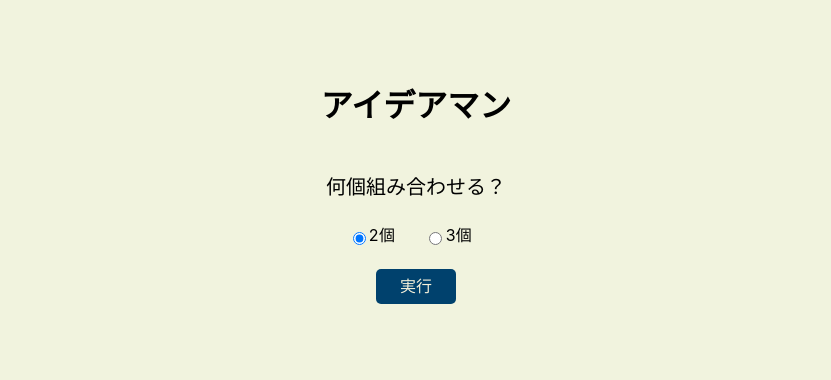
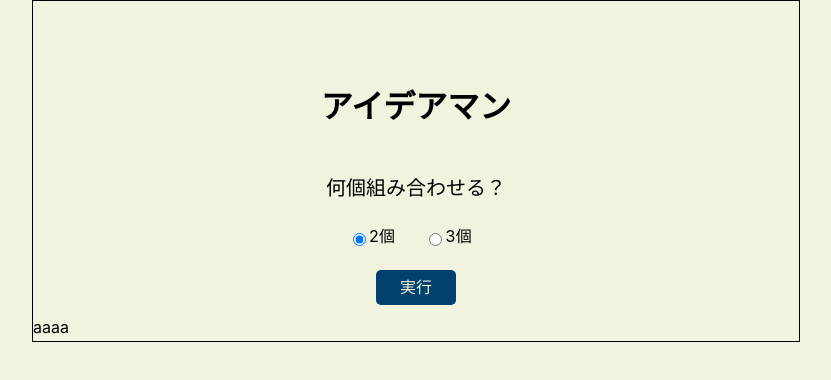
Before and after one commit to YukiOnishi1129/idea-man, a React (Create React App) app: page / in a window 1280 px wide. Shown: the top 380 px of the page, without its empty margins (224-1055 px from the left). Built offline with nearby package versions, Linux system fonts and the light colour scheme.

Commit message:
contextAPI定義

```diff
--- a/src/App.tsx
+++ b/src/App.tsx
@@ -1,14 +1,17 @@
-import React, { FC } from 'react'
+import React, { FC, useState } from 'react'
 import styled from 'styled-components'
+import IdeaContext from './contexts'
 
 import RadioArea from './components/RadioArea'
 import ActionButton from './components/Button'
+import IdeaArea from './components/IdeaArea'
 
 export const Wrapper = styled.div`
   margin: 0 auto;
   padding-top: 40px;
   width: 60%;
   box-sizing: border-box;
+  border: 1px solid;
 `
 
 export const Title = styled.h1`
@@ -17,13 +20,26 @@ export const Title = styled.h1`
   text-align: center;
 `
 
+export const initailState: {
+  radio: boolean
+  data: string[]
+} = {
+  radio: true,
+  data: ['猫', '庭', 'ストロー', '雨', '傘', 'マンション'],
+}
+
 const App: FC = () => {
+  const [ideas, setIdeas] = useState(initailState)
+  console.log(ideas)
   return (
-    <Wrapper>
-      <Title>アイデアマン</Title>
-      <RadioArea />
-      <ActionButton />
-    </Wrapper>
+    <IdeaContext.Provider value={{ ideas, setIdeas }}>
+      <Wrapper>
+        <Title>アイデアマン</Title>
+        <RadioArea />
+        <ActionButton />
+        <IdeaArea />
+      </Wrapper>
+    </IdeaContext.Provider>
   )
 }
 
--- a/src/components/RadioArea.tsx
+++ b/src/components/RadioArea.tsx
@@ -1,5 +1,6 @@
-import React, { FC, useState } from 'react'
+import React, { FC, useContext } from 'react'
 import styled from 'styled-components'
+import IdeaContext from '../contexts'
 
 export const RadioDescription = styled.p`
   text-align: center;
@@ -19,7 +20,7 @@ export const ButtonArea = styled.div`
 `
 
 const RadioArea: FC = () => {
-  const [radio, setRadio] = useState(true)
+  const { ideas, setIdeas } = useContext(IdeaContext)
   return (
     <>
       <RadioDescription>何個組み合わせる？</RadioDescription>
@@ -28,8 +29,8 @@ const RadioArea: FC = () => {
           <input
             type="radio"
             name="number"
-            checked={radio}
-            onChange={() => setRadio(true)}
+            checked={ideas.radio}
+            onChange={() => setIdeas({ ...ideas, radio: true })}
           />
           <span>2個</span>
         </label>
@@ -37,8 +38,8 @@ const RadioArea: FC = () => {
           <input
             type="radio"
             name="number"
-            checked={!radio}
-            onChange={() => setRadio(false)}
+            checked={!ideas.radio}
+            onChange={() => setIdeas({ ...ideas, radio: false })}
           />
           <span>3個</span>
         </label>
--- /dev/null
+++ b/src/contexts/index.ts
@@ -0,0 +1,16 @@
+import { createContext } from 'react'
+
+type IdeaType = {
+  radio: boolean
+  data: string[]
+}
+
+type IdeaContext = {
+  ideas: IdeaType
+  setIdeas: React.Dispatch<React.SetStateAction<IdeaType>>
+}
+
+// Contextを定義
+const IdeaContext = createContext({} as IdeaContext)
+
+export default IdeaContext
```
